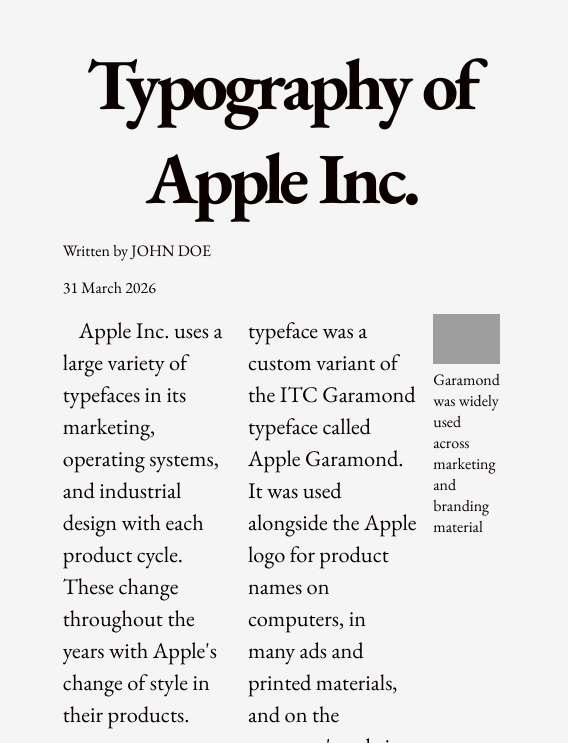
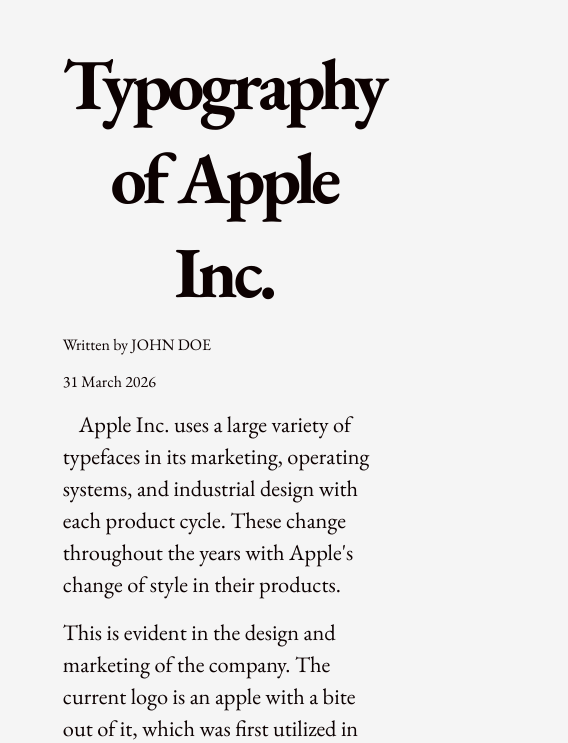
Before and after one commit to LateNightNic/css-grid-editorial, a plain HTML site: page index.html in a window 390 px wide. Shown: the top 743 px of the page, 568 px wide, since content can reach past the window. Drawn offline with nearby package versions, Linux system fonts and the light colour scheme; grey boxes are pictures that could not be loaded.

Commit message:
Update README and media query for mobile

```diff
--- a/style.css
+++ b/style.css
@@ -92,3 +92,41 @@ blockquote {
     max-height: auto;
     object-fit:cover;
 }
+
+@media (max-width: 768px) {
+    article {
+        grid-template-columns: 1fr;
+    }
+
+    .title {
+        grid-column: auto;
+    }
+
+    .byline {
+        grid-column: auto;
+    }
+
+    .body-copy-01, .body-copy-02 {
+        column-count: auto;
+    }
+
+    .body-copy-01 {
+        grid-column: auto;
+    }
+
+    .body-copy-02 {
+        grid-column: auto;
+    }
+
+    blockquote {
+        grid-column: auto;
+    }
+
+    .hero-container {
+        grid-column: auto;
+    }
+
+    .second-container {
+        grid-column: auto;
+    }
+}
```
Also changed, not shown: 1 other file.
